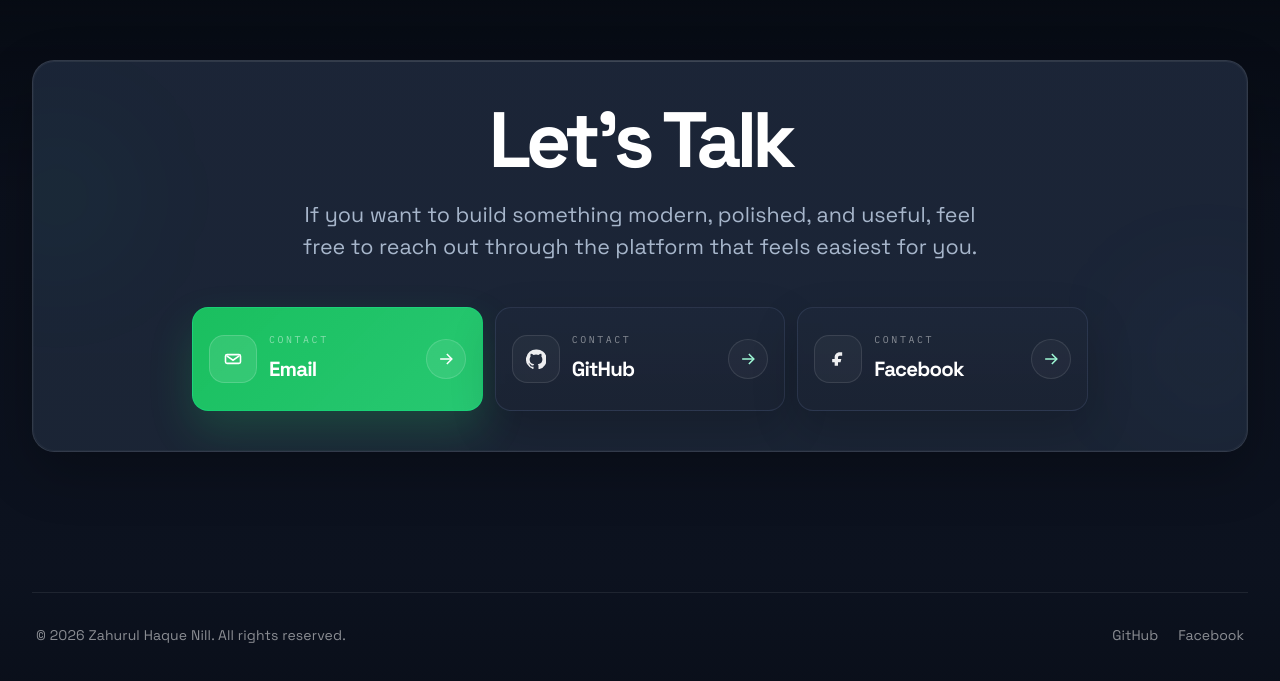
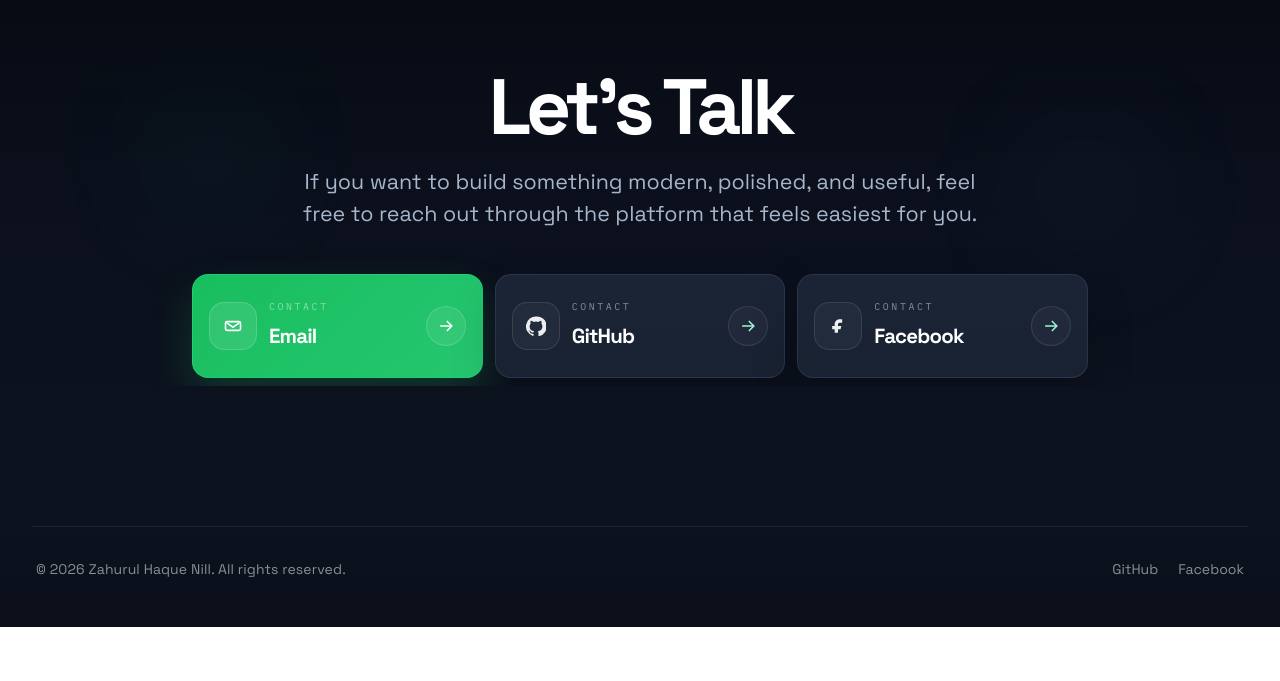
Before and after one commit to JAHURULNILL/jahurul, a React (Vite) app: page / in a window 1280 px wide. Shown: the part 2939-3620 px from the top of the page. After the commit the page ends 3566 px from the top, so only its background shows below. Built offline with nearby package versions, Linux system fonts and the light colour scheme.

Commit message:
Remove card wrapper from contact section

```diff
--- a/src/components/ContactSection.tsx
+++ b/src/components/ContactSection.tsx
@@ -44,11 +44,11 @@ export function ContactSection() {
     >
       <div className="mx-auto max-w-7xl">
         <Reveal>
-          <div className="premium-panel premium-ring relative overflow-hidden rounded-[1.38rem] border border-white/10 p-6 sm:p-8 lg:p-10">
-            <div className="absolute -left-16 top-12 h-44 w-44 rounded-full bg-[radial-gradient(circle,_rgba(0,255,163,0.08),_transparent_70%)] blur-3xl" />
-            <div className="absolute -right-12 bottom-2 h-44 w-44 rounded-full bg-[radial-gradient(circle,_rgba(101,163,255,0.08),_transparent_70%)] blur-3xl" />
-            <div className="pointer-events-none absolute inset-x-0 top-0 h-px bg-gradient-to-r from-transparent via-white/10 to-transparent" />
-            <div className="mx-auto max-w-4xl text-center">
+          <div className="relative overflow-hidden py-2">
+            <div className="absolute left-[8%] top-4 h-40 w-40 rounded-full bg-[radial-gradient(circle,_rgba(0,255,163,0.08),_transparent_70%)] blur-3xl" />
+            <div className="absolute right-[6%] top-10 h-44 w-44 rounded-full bg-[radial-gradient(circle,_rgba(101,163,255,0.08),_transparent_70%)] blur-3xl" />
+
+            <div className="relative mx-auto max-w-4xl text-center">
               <h2 className="text-4xl font-bold tracking-[-0.065em] text-white sm:text-5xl lg:text-[4.9rem]">
                 Let&apos;s Talk
               </h2>
```
